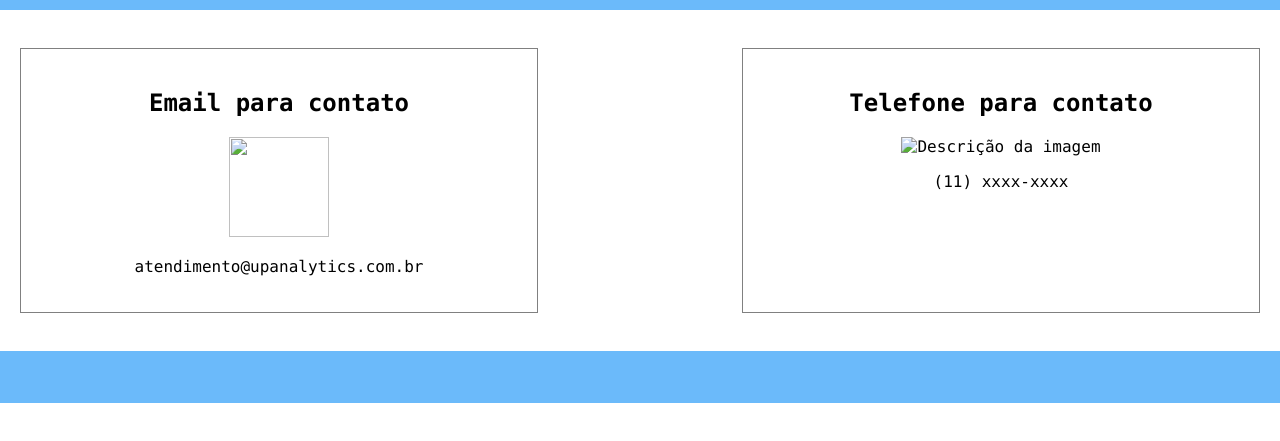
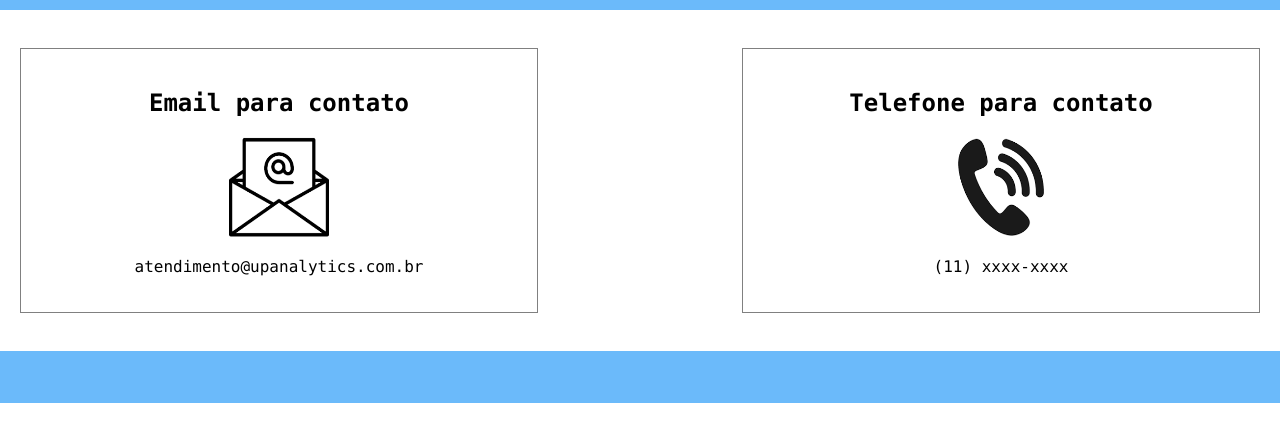
Before and after one commit to vinicius-g-oliv/SENAC-PWNB-1142367495-keity, a plain HTML site: page PWNB-Semana#17/contatoPage.html in a window 1280 px wide. Shown: the part 91-532 px from the top of the page. Drawn offline with Linux system fonts and the light colour scheme.

Commit message:
Update contatoPage.html

```diff
--- a/PWNB-Semana#17/contatoPage.html
+++ b/PWNB-Semana#17/contatoPage.html
@@ -14,13 +14,13 @@
     <div class="section-container">
         <div class="section">
             <h2>Email para contato</h2>
-            <img src="imagens/email.png" class="imagem-redimensionada">
+            <img src="email.png" class="imagem-redimensionada">
 
             <p>atendimento@upanalytics.com.br</p>
         </div>
         <div class="section">
             <h2>Telefone para contato</h2>
-            <img src="imagens\telefone.png" alt="Descrição da imagem" class="imagem-redimensionada">
+            <img src="telefone.png" alt="Descrição da imagem" class="imagem-redimensionada">
             <p>(11) xxxx-xxxx</p>
         </div>
        </div>
```
